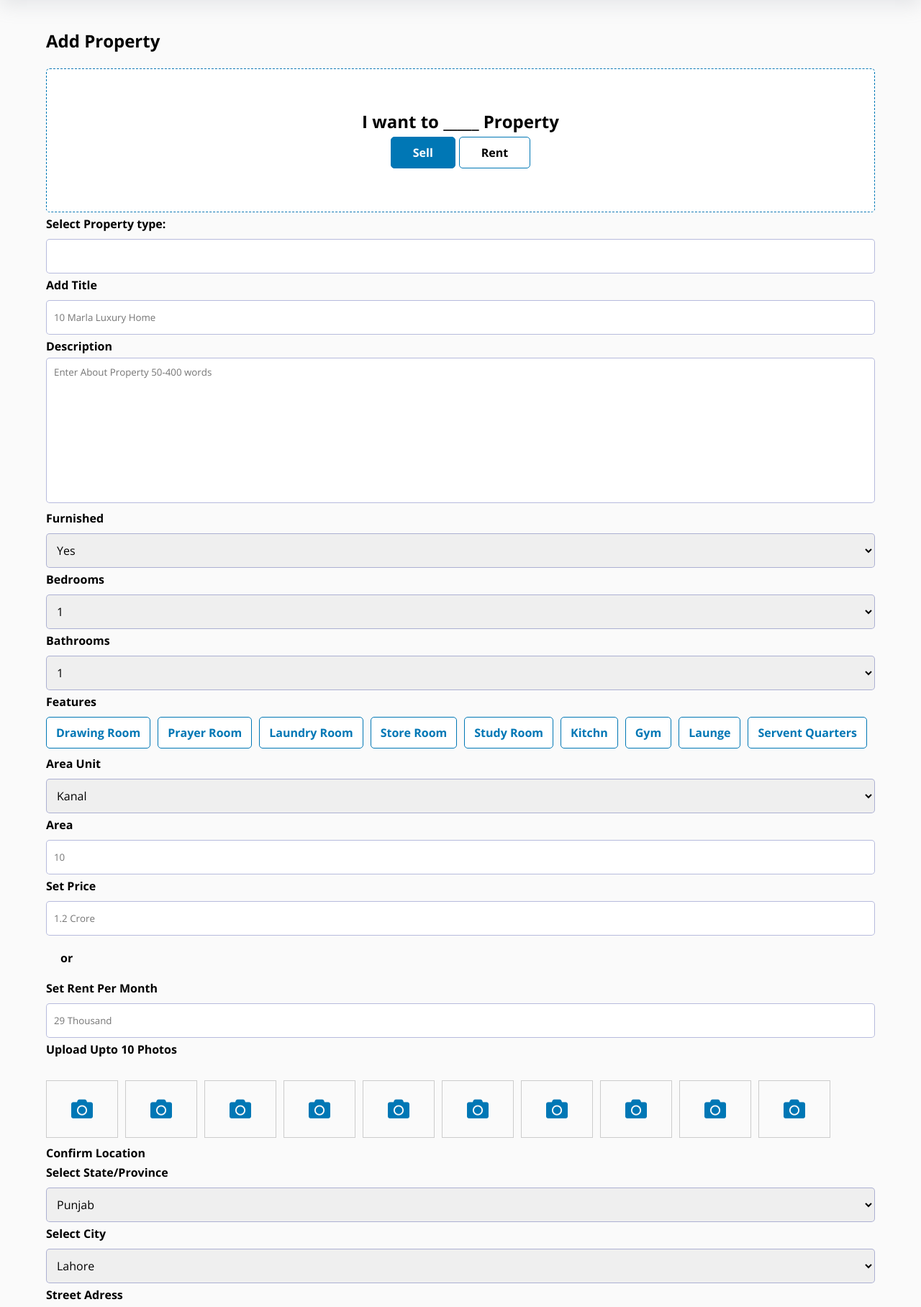
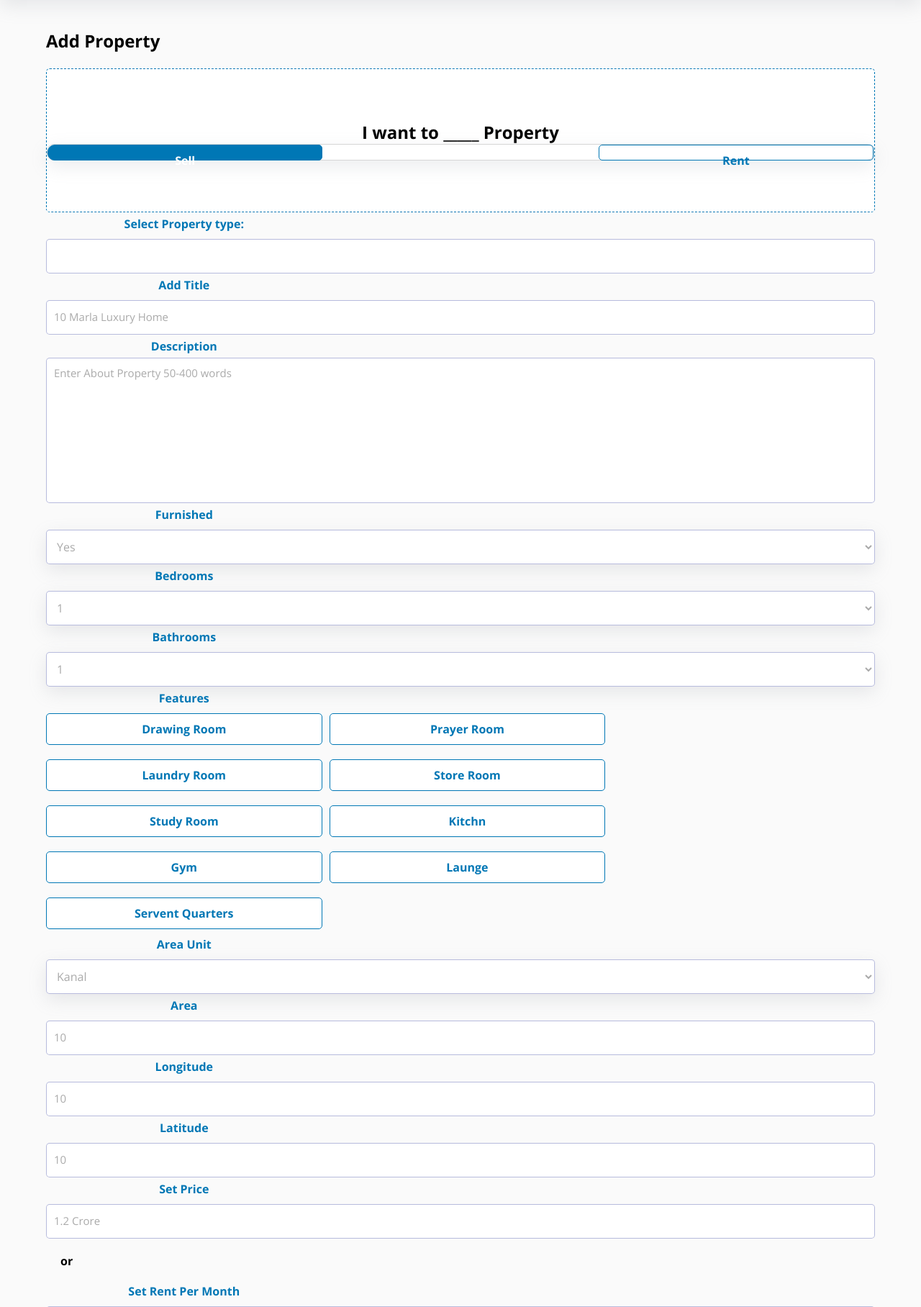
Before and after one commit to ShafiUllahNiazi/Rent-a-property, a Django app: page /app/addproperty in a window 1280 px wide. Shown: the part 80-1896 px from the top of the page at 72% size. Run offline with Django 4.2, Linux system fonts and the light colour scheme; some web fonts are replaced.

Commit message:
done with basic integration, home contact e.t.c

```diff
--- a/rent_a_property/settings.py
+++ b/rent_a_property/settings.py
@@ -81,7 +81,7 @@
         'ENGINE': 'django.db.backends.mysql',
         'NAME': 'rent_property',
         'USER': 'root',
-        'PASSWORD': '',
+        'PASSWORD': '12345678',
         'PORT': '3306',
         'HOST': '127.0.0.1',
 
--- a/rent_property/Views/HomeView.py
+++ /dev/null
@@ -1,6 +0,0 @@
-from rest_framework.views import APIView
-from rest_framework.response import Response
-
-
-class HomeView(APIView):
-    pass
--- a/templates/add_property.html
+++ b/templates/add_property.html
@@ -1,3 +1,8 @@
+{% load static %}
+
+<link rel="stylesheet" type="text/css" href="{% static 'css/style.css' %}">
+<link rel="stylesheet" type="text/css" href="{% static 'css/add_prop.css' %}">
+<script src="{% static 'static/javascript/app.js' %}"></script>
 <!DOCTYPE html>
 <html lang="en">
 
@@ -110,7 +115,7 @@
 
 <div class="add_property">
 
-    <form class="complete_form" action="#" method="post">
+    <form class="complete_form" action="/app/addpropertydata" method="post">
 
     <h2 class="headtext">Add Property</h2> <br>
         <div class="user_demand_margin">
@@ -123,7 +128,7 @@
     </div>
     <div class="p_title">
         <label for="ice-cream-choice">Select Property type:</label>
-        <input list="ice-cream-flavors" id="ice-cream-choice" name="ice-cream-choice" />
+        <input list="ice-cream-flavors" id="apartment_type" name="apartment_type" />
 
         <datalist id="ice-cream-flavors">
             <option value="Home">
@@ -134,22 +139,22 @@
     </div>
         <div class="p_title">
             <label for="#">Add Title</label>
-            <input type="text" placeholder="10 Marla Luxury Home " name="home_name" id="">
+            <input type="text" placeholder="10 Marla Luxury Home " name="title" id="title">
         </div>
         <div class="p_description">
             <label for="#">Description</label>
-            <textarea name="desc" placeholder="Enter About Property 50-400 words" id="" cols="30" rows="10"></textarea>
+            <textarea name="description" placeholder="Enter About Property 50-400 words" id="description" cols="30" rows="10"></textarea>
         </div>
         <div class="p_furnished">
             <label for="#">Furnished</label>
-            <select name="" id="">
+            <select name="property_status" id="property_status">
                 <option value="Yes">Yes</option>
                 <option value="No">No</option>
             </select>
         </div>
         <div class="p_bedrooms">
             <label for="#">Bedrooms</label>
-            <select name="#" id="">
+            <select name="no_of_rooms" id="no_of_rooms">
                 <option value="1">1</option>
                 <option value="1">2</option>
                 <option value="1">3</option>
@@ -160,7 +165,7 @@
         </div>
         <div class="p_bathrooms">
             <label for="#">Bathrooms</label>
-            <select name="#" id="">
+            <select name="no_of_washrooms" id="no_of_washrooms">
                 <option value="1">1</option>
                 <option value="1">2</option>
                 <option value="1">3</option>
@@ -183,7 +188,7 @@
 
         <div class="p_area_unit">
             <label for="#">Area Unit</label>
-            <select name="#" id="">
+            <select name="area" id="area">
                 <option value="#">Kanal</option>
                 <option value="#">Marla</option>
                 <option value="#">Square Feet</option>
@@ -195,12 +200,22 @@
 
         <div class="p_area">
             <label for="#">Area</label>
-            <input type="number" placeholder="10" name="area" id="">
+            <input type="number" placeholder="10" name="address" id="address">
+
+        </div>
+        <div class="p_area">
+            <label for="#">Longitude</label>
+            <input type="number" placeholder="10" name="longitude" id="longitude">
+
+        </div>
+        <div class="p_area">
+            <label for="#">Latitude</label>
+            <input type="number" placeholder="10" name="Latitude" id="Latitude">
 
         </div>
         <div class="p_price">
             <label for="#">Set Price</label>
-            <input type="number" placeholder="1.2 Crore" name="" id="">
+            <input type="number" placeholder="1.2 Crore" name="price" id="price">
 
         </div>
         <div style="display: block;font-size: 16px;font-weight: bolder;margin: 20px;" class="or">
@@ -208,7 +223,7 @@
         </div>
         <div class="p_price">
             <label for="#">Set Rent Per Month</label>
-            <input type="number" placeholder="29 Thousand" name="" id="">
+            <input type="number" placeholder="29 Thousand" name="price" id="price">
 
         </div>
 
@@ -381,7 +396,7 @@
             <h2>Sign In</h2>
             <i class="fa fa-times tim"></i>
         </div>
-        <form action="#" class="popup-body">
+        <form action="" class="popup-body">
             <h2>Welcome to Kashif.com</h2>
             <input type="text" placeholder="Email Adress or Phone" name="" id="">
             <input type="text" placeholder="Password" name="" id="">
--- a/templates/buy_property.html
+++ b/templates/buy_property.html
@@ -1,3 +1,4 @@
+{% load static %}
 <!DOCTYPE html>
 <html lang="en">
 
--- a/templates/contact.html
+++ b/templates/contact.html
@@ -1,3 +1,4 @@
+{% load static %}
 <!DOCTYPE html>
 <html lang="en">
 
--- a/templates/projects.html
+++ b/templates/projects.html
@@ -1,3 +1,4 @@
+{% load static %}
 <!DOCTYPE html>
 <html lang="en">
 
--- a/templates/rent_property.html
+++ b/templates/rent_property.html
@@ -1,3 +1,4 @@
+{% load static %}
 <!DOCTYPE html>
 <html lang="en">
 
--- a/templates/signup.html
+++ b/templates/signup.html
@@ -1,3 +1,4 @@
+{% load static %}
 <!DOCTYPE html>
 <html lang="en">
 
--- a/templates/speciefic.html
+++ b/templates/speciefic.html
@@ -1,3 +1,4 @@
+{% load static %}
 <!DOCTYPE html>
 <html lang="en">
 
```
Also changed, not shown: templates/index.html (+10 -5 lines).
